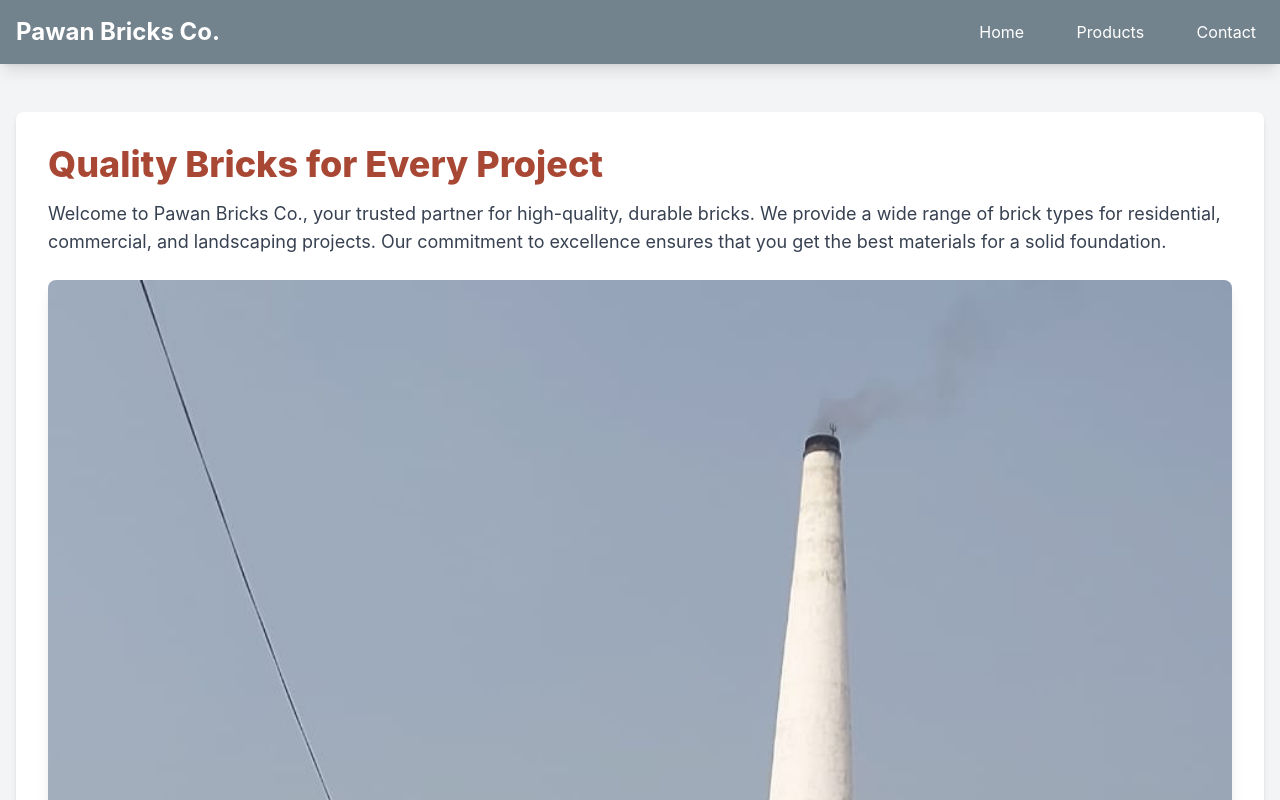
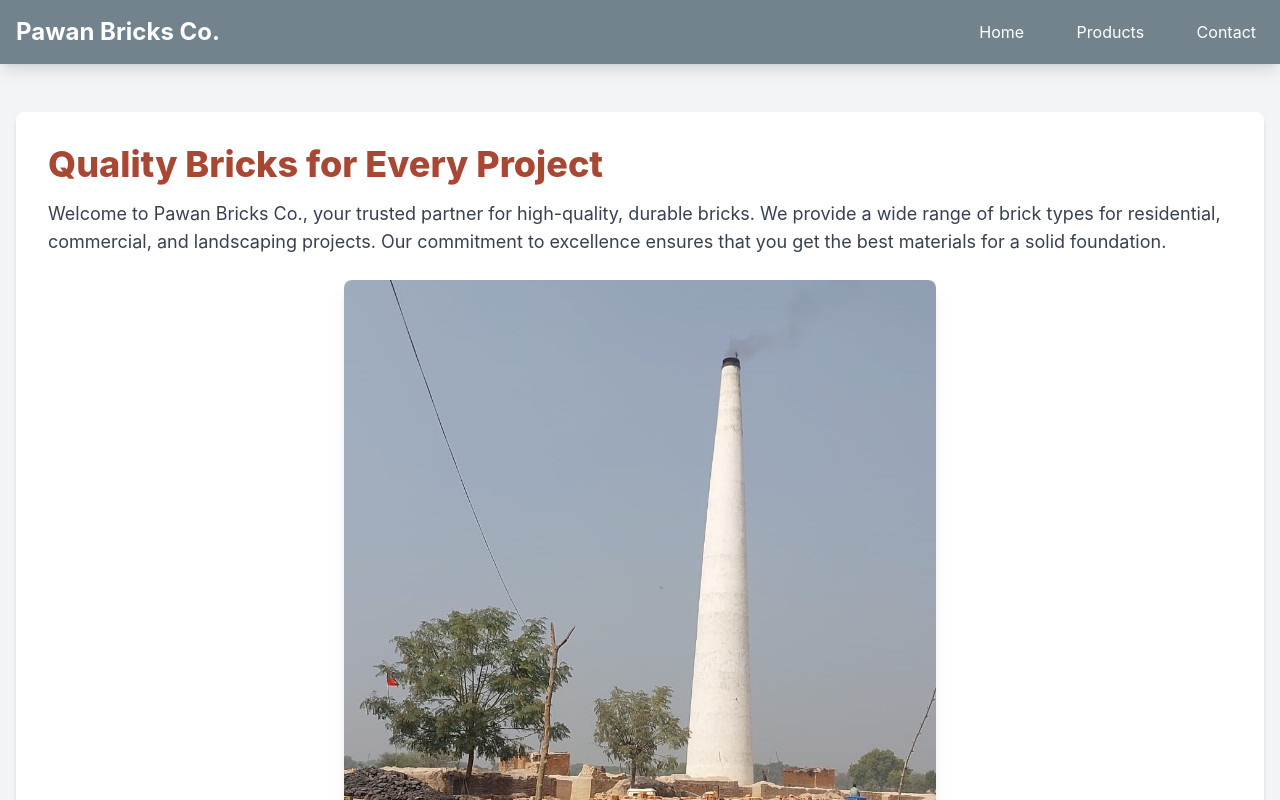
Before and after one commit to Ankit-Upadhyay-IITM/PAWAN, a plain HTML site: page index.html in a window 1280 px wide. Shown: the top 800 px of the page. Drawn offline with nearby package versions, Linux system fonts and the light colour scheme.

Commit message:
Update index.html

```diff
--- a/index.html
+++ b/index.html
@@ -53,7 +53,8 @@
             <p class="text-lg text-gray-700 mb-6">
                 Welcome to Pawan Bricks Co., your trusted partner for high-quality, durable bricks. We provide a wide range of brick types for residential, commercial, and landscaping projects. Our commitment to excellence ensures that you get the best materials for a solid foundation.
             </p>
-            <img src="https://raw.githubusercontent.com/Ankit-Upadhyay-IITM/PAWAN/main/Baba%20bhatta.jpg" alt="Brick wall background" class="w-full h-auto rounded-lg shadow-lg">
+            <!-- Corrected and resized image. The 'w-1/2' class makes the image half the width and 'mx-auto' centers it. -->
+            <img src="https://raw.githubusercontent.com/Ankit-Upadhyay-IITM/PAWAN/main/Baba%20bhatta.jpg" alt="Brick wall background" class="w-1/2 h-auto rounded-lg shadow-lg mx-auto block">
             <div class="mt-8 grid md:grid-cols-3 gap-6">
                 <div class="p-6 bg-clay rounded-lg shadow-inner">
                     <h3 class="text-2xl font-semibold text-brick-red mb-2">Durability</h3>
```
